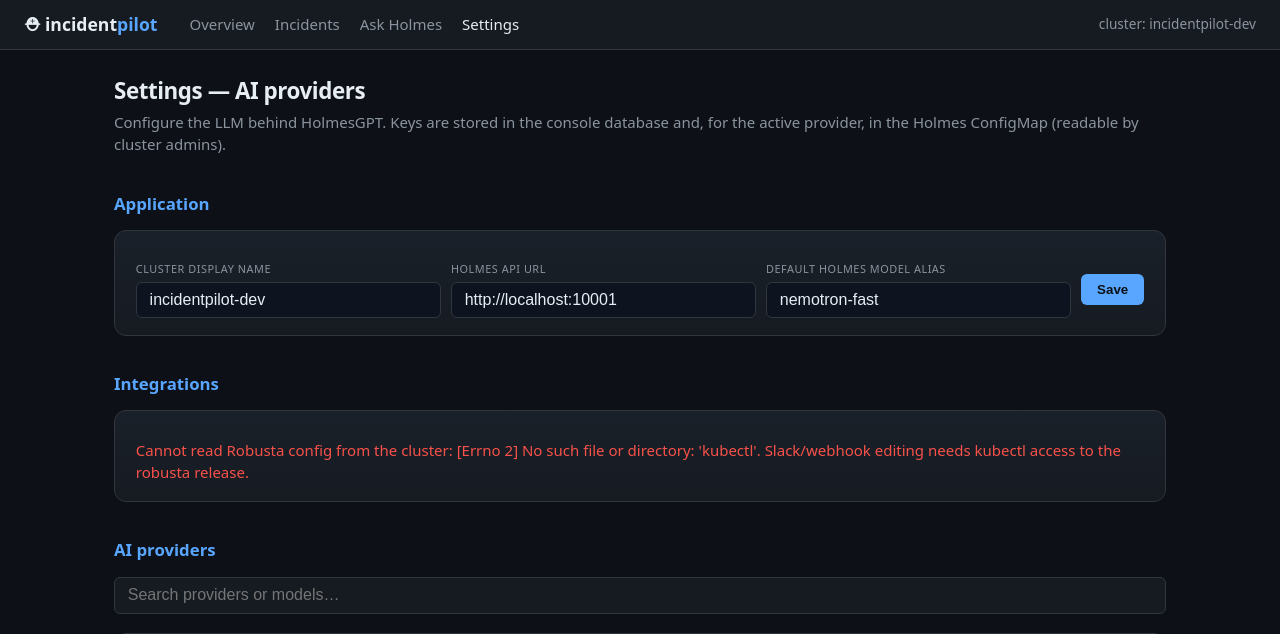
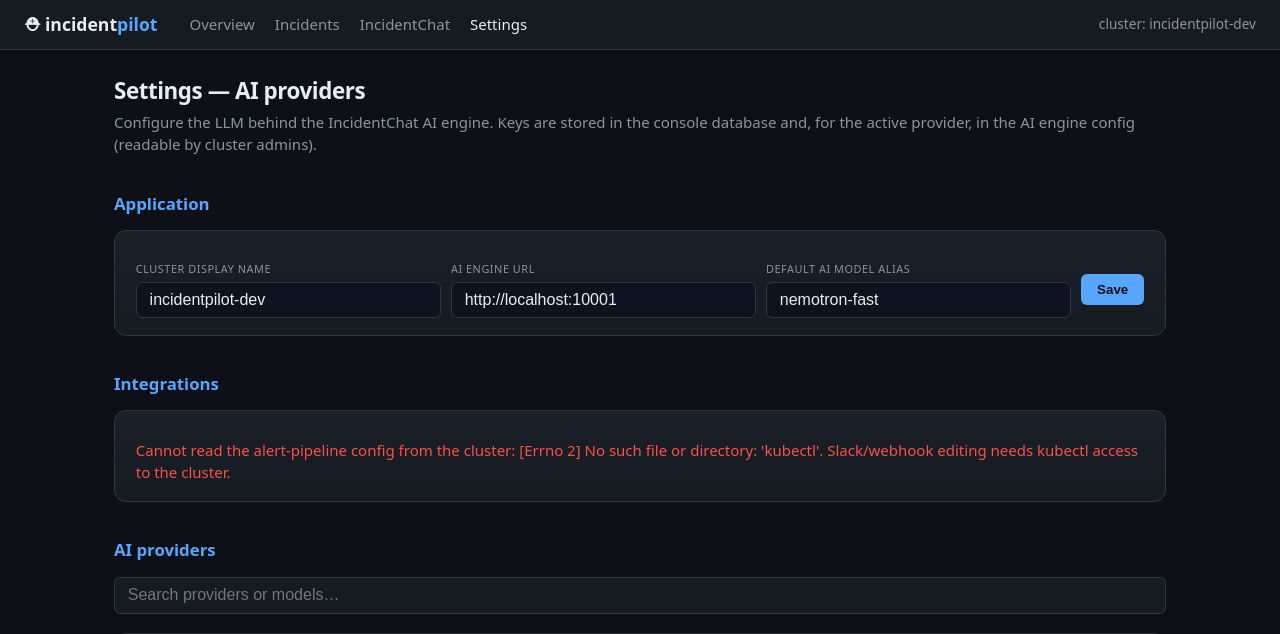
Before and after one commit to mittal122/incidentpilot, a FastAPI app: page /settings in a window 1280 px wide. Shown: the top 634 px of the page. Run offline with FastAPI, Linux system fonts and the light colour scheme; data that the repository does not hold is empty.

Commit message:
White-label rebrand: Holmes -> IncidentChat, neutral component names
All user-facing surfaces now use product naming: nav/chat page say
IncidentChat, investigations say "AI analysis"/"AI engine", Robusta
references become "alert pipeline" across templates, error strings,
README, architecture doc, demo playbook, and run.sh. Third-party
attribution consolidated into CREDITS.md (MIT notices preserved in
vendor/ as required). Purged test incidents and the robusta-test
namespace so no upstream names appear as data either.

Co-Authored-By: Claude Fable 5 <noreply@anthropic.com>

```diff
--- a/console/main.py
+++ b/console/main.py
@@ -430,7 +430,7 @@ def investigate(incident_id: str):
     try:
         analysis, _ = ask_holmes(question)
     except Exception as e:
-        return HTMLResponse(f'<pre class="action-err">Holmes error: {e}</pre>')
+        return HTMLResponse(f'<pre class="action-err">AI engine error: {e}</pre>')
     with db() as conn:
         conn.execute(
             "UPDATE incidents SET investigation = ? WHERE id = ?",
@@ -486,7 +486,7 @@ def chat(ask: str = Form(...), conversation_id: int = Form(0)):
             analysis, history = ask_holmes(ask + MD_STYLE_HINT, history=history)
             body = render_ai(analysis)
         except Exception as e:
-            body = f'<div class="action-err">Holmes error: {escape(str(e))}</div>'
+            body = f'<div class="action-err">AI engine error: {escape(str(e))}</div>'
     entry = f'<div class="chat-entry"><div class="q">You: {escape(ask)}</div>{body}</div>'
     with db() as conn:
         conn.execute(
@@ -884,7 +884,7 @@ def summarize_logs(namespace: str = Form(...), pod: str = Form(...)):
     try:
         analysis, _ = ask_holmes(question)
     except Exception as e:
-        return HTMLResponse(f'<div class="action-err">Holmes error: {escape(str(e))}</div>')
+        return HTMLResponse(f'<div class="action-err">AI engine error: {escape(str(e))}</div>')
     return HTMLResponse(render_ai(analysis))
 
 
@@ -976,7 +976,7 @@ def slack_save(slack_channel: str = Form(""), slack_token: str = Form("")):
         save_runner_config(cfg)
     except Exception as e:
         return HTMLResponse(f'<div class="action-err">✗ {escape(str(e))}</div>')
-    return HTMLResponse('<div class="action-ok">✓ saved — Robusta runner restarting (~30s)</div>')
+    return HTMLResponse('<div class="action-ok">✓ saved — alert pipeline restarting (~30s)</div>')
 
 
 @app.post("/settings/slack/test", response_class=HTMLResponse)
@@ -1013,7 +1013,7 @@ def webhook_save(webhook_url: str = Form(...)):
         save_runner_config(cfg)
     except Exception as e:
         return HTMLResponse(f'<div class="action-err">✗ {escape(str(e))}</div>')
-    return HTMLResponse('<div class="action-ok">✓ saved — Robusta runner restarting (~30s)</div>')
+    return HTMLResponse('<div class="action-ok">✓ saved — alert pipeline restarting (~30s)</div>')
 
 
 # ── settings page ────────────────────────────────────────────────────
@@ -1131,7 +1131,7 @@ def settings_activate(request: Request, pid: str):
         conn.execute("UPDATE providers SET active = 0")
         conn.execute("UPDATE providers SET active = 1 WHERE provider = ?", (pid,))
     return HTMLResponse(
-        '<div class="action-ok">✓ Activated — Holmes is restarting (~1 min). '
+        '<div class="action-ok">✓ Activated — AI engine restarting (~1 min). '
         'If running locally, re-run ./run.sh to refresh the port-forward.</div>'
     )
 
--- a/console/templates/_incident_rows.html
+++ b/console/templates/_incident_rows.html
@@ -8,5 +8,5 @@
   <td class="muted">{{ i.created_at }}</td>
 </tr>
 {% else %}
-<tr><td colspan="6" class="muted empty">No incidents yet — waiting for alerts from Robusta…</td></tr>
+<tr><td colspan="6" class="muted empty">No incidents yet — waiting for incoming alerts…</td></tr>
 {% endfor %}
--- a/console/templates/_provider_card.html
+++ b/console/templates/_provider_card.html
@@ -59,7 +59,7 @@
   {% if p.configured and not p.active %}
   <button type="button" hx-post="/settings/{{ p.id }}/activate"
           hx-target="#activate-result-{{ p.id }}" hx-swap="innerHTML"
-          hx-confirm="Switch Holmes to {{ p.label }} ({{ p.model }})? Holmes will restart."
+          hx-confirm="Switch the AI engine to {{ p.label }} ({{ p.model }})? The AI engine will restart."
           hx-indicator="#spin-{{ p.id }}">Activate</button>
   {% endif %}
   {% if p.configured %}
--- a/console/templates/base.html
+++ b/console/templates/base.html
@@ -13,7 +13,7 @@
     <nav>
       <a href="/" {% if page == 'home' %}class="active"{% endif %}>Overview</a>
       <a href="/incidents" {% if page == 'incidents' %}class="active"{% endif %}>Incidents</a>
-      <a href="/chat" {% if page == 'chat' %}class="active"{% endif %}>Ask Holmes</a>
+      <a href="/chat" {% if page == 'chat' %}class="active"{% endif %}>IncidentChat</a>
       <a href="/settings" {% if page == 'settings' %}class="active"{% endif %}>Settings</a>
     </nav>
     <span class="cluster">cluster: {{ cluster_name }}</span>
--- a/console/templates/chat.html
+++ b/console/templates/chat.html
@@ -1,5 +1,5 @@
 {% extends "base.html" %}
-{% block title %}Ask Holmes · Incident Console{% endblock %}
+{% block title %}IncidentChat · Incident Console{% endblock %}
 {% block content %}
 <div class="chat-layout">
 
@@ -26,7 +26,7 @@
 
   <div class="chat-main">
     <div class="chat-head">
-      <h1>Ask Holmes</h1>
+      <h1>IncidentChat</h1>
       <span class="muted">AI investigator with live access to kubectl, Prometheus &amp; Loki</span>
     </div>
 
@@ -34,7 +34,7 @@
       {% if not messages %}
       <div class="chat-welcome">
         <div class="welcome-icon">🔎</div>
-        <p>Ask anything about your cluster — Holmes investigates with real tools and remembers follow-ups.</p>
+        <p>Ask anything about your cluster — the AI investigates with real tools and remembers follow-ups.</p>
         <div class="suggestions">
           <button type="button" onclick="fillAsk(this)">Which pods are unhealthy right now?</button>
           <button type="button" onclick="fillAsk(this)">Why is my pod crashing in namespace demo-lab?</button>
--- a/console/templates/logs.html
+++ b/console/templates/logs.html
@@ -39,7 +39,7 @@
       <input type="hidden" name="namespace" value="{{ namespace }}">
       <input type="hidden" name="pod" value="{{ pod }}">
       <button type="submit">✨ Explain these logs</button>
-      <span id="ai-spinner" class="htmx-indicator">Holmes is reading the logs…</span>
+      <span id="ai-spinner" class="htmx-indicator">AI engine reading the logs…</span>
     </form>
   </div>
 </div>
--- a/console/templates/settings.html
+++ b/console/templates/settings.html
@@ -4,7 +4,7 @@
 <div class="page-head">
   <div>
     <h1>Settings — AI providers</h1>
-    <p class="muted">Configure the LLM behind HolmesGPT. Keys are stored in the console database and, for the active provider, in the Holmes ConfigMap (readable by cluster admins).</p>
+    <p class="muted">Configure the LLM behind the IncidentChat AI engine. Keys are stored in the console database and, for the active provider, in the AI engine config (readable by cluster admins).</p>
   </div>
 </div>
 <h2 class="settings-h">Application</h2>
@@ -12,10 +12,10 @@
   <form class="provider-form" hx-post="/settings/app/save" hx-target="#app-save-result" hx-swap="innerHTML">
     <label class="field"><span class="s-label">Cluster display name</span>
       <input type="text" name="cluster_name" value="{{ app_cfg.cluster_name }}"></label>
-    <label class="field"><span class="s-label">Holmes API URL</span>
+    <label class="field"><span class="s-label">AI engine URL</span>
       <input type="text" name="holmes_url" value="{{ app_cfg.holmes_url }}"
-             placeholder="http://localhost:10001 or http://robusta-holmes.default.svc:80"></label>
-    <label class="field"><span class="s-label">Default Holmes model alias</span>
+             placeholder="http://localhost:10001 (local) or in-cluster service URL"></label>
+    <label class="field"><span class="s-label">Default AI model alias</span>
       <input type="text" name="holmes_model" value="{{ app_cfg.holmes_model }}"></label>
     <button type="submit">Save</button>
   </form>
@@ -24,14 +24,14 @@
 
 <h2 class="settings-h">Integrations</h2>
 {% if not integrations.available %}
-<div class="provider-card"><div class="action-err">Cannot read Robusta config from the cluster: {{ integrations.error }}. Slack/webhook editing needs kubectl access to the robusta release.</div></div>
+<div class="provider-card"><div class="action-err">Cannot read the alert-pipeline config from the cluster: {{ integrations.error }}. Slack/webhook editing needs kubectl access to the cluster.</div></div>
 {% else %}
 <div class="provider-card">
   <div class="provider-head"><span class="status-dot ok"></span>
     <span class="provider-name">💬 Slack notifications</span>
-    <span class="muted endpoint">via Robusta slack sink</span></div>
+    <span class="muted endpoint">notification channel</span></div>
   <form class="provider-form" hx-post="/settings/slack/save" hx-target="#slack-result" hx-swap="innerHTML"
-        hx-confirm="Save Slack settings? The Robusta runner will restart (~30s).">
+        hx-confirm="Save Slack settings? The alert pipeline will restart (~30s).">
     <label class="field"><span class="s-label">Channel</span>
       <input type="text" name="slack_channel" value="{{ integrations.slack_channel }}"></label>
     <label class="field"><span class="s-label">Bot token</span>
@@ -47,10 +47,10 @@
 <div class="provider-card">
   <div class="provider-head"><span class="status-dot ok"></span>
     <span class="provider-name">🔗 Alert webhook → this console</span>
-    <span class="muted endpoint">Robusta webhook sink</span></div>
-  <p class="muted" style="margin:.2rem 0 .6rem">Where Robusta pushes enriched alerts. Running the console elsewhere? Point this at its <code>/api/ingest</code>.</p>
+    <span class="muted endpoint">alert pipeline</span></div>
+  <p class="muted" style="margin:.2rem 0 .6rem">Where the alert pipeline pushes enriched alerts. Running the console elsewhere? Point this at its <code>/api/ingest</code>.</p>
   <form class="provider-form" hx-post="/settings/webhook/save" hx-target="#webhook-result" hx-swap="innerHTML"
-        hx-confirm="Change the alert webhook URL? The Robusta runner will restart (~30s).">
+        hx-confirm="Change the alert webhook URL? The alert pipeline will restart (~30s).">
     <input type="text" name="webhook_url" value="{{ integrations.webhook_url }}">
     <button type="submit">Save</button>
   </form>
```
Also changed, not shown: CREDITS.md (added, +14 -0 lines), console/templates/detail.html (+4 -4 lines), docs/architecture.html (+38 -38 lines), docs/demo-scenarios.md (+8 -8 lines), README.md, 1 other file.
